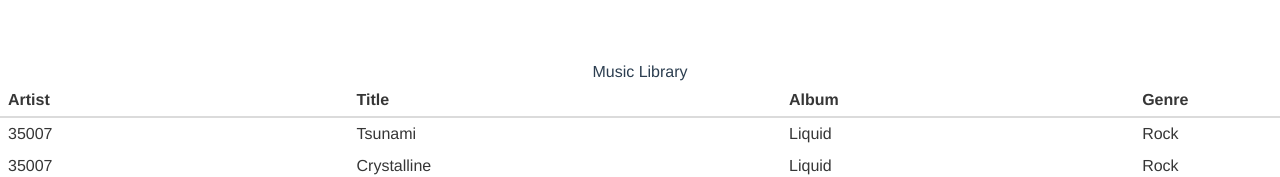
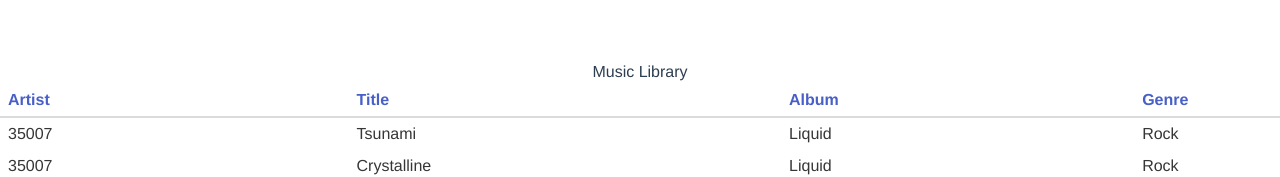
Before and after one commit to JustynaWiniarska/tv-show-tracker, a Vue app: page /music-index in a window 1280 px wide. Shown: the top 177 px of the page. Built offline with nearby package versions, Linux system fonts and the light colour scheme.

Commit message:
Implements sorting

```diff
--- a/src/components/MusicIndex.vue
+++ b/src/components/MusicIndex.vue
@@ -1,10 +1,10 @@
 <template>
   <table class="table is-fullwidth is-striped is-hoverable is-narrow">
     <thead>
-      <th style="width: 30%">Artist</th>
-      <th style="width: 30%">Title</th>
-      <th style="width: 30%">Album</th>
-      <th style="width: 20%">Genre</th>
+      <th style="width: 30%"><a @click="changeSort('artist')">Artist</a></th>
+      <th style="width: 30%"><a @click="changeSort('title')">Title</a></th>
+      <th style="width: 30%"><a @click="changeSort('album')">Album</a></th>
+      <th style="width: 20%"><a @click="changeSort('genre')">Genre</a></th>
     </thead>
     <tbody
       v-for="(song, index) in sortedSongs"
```
